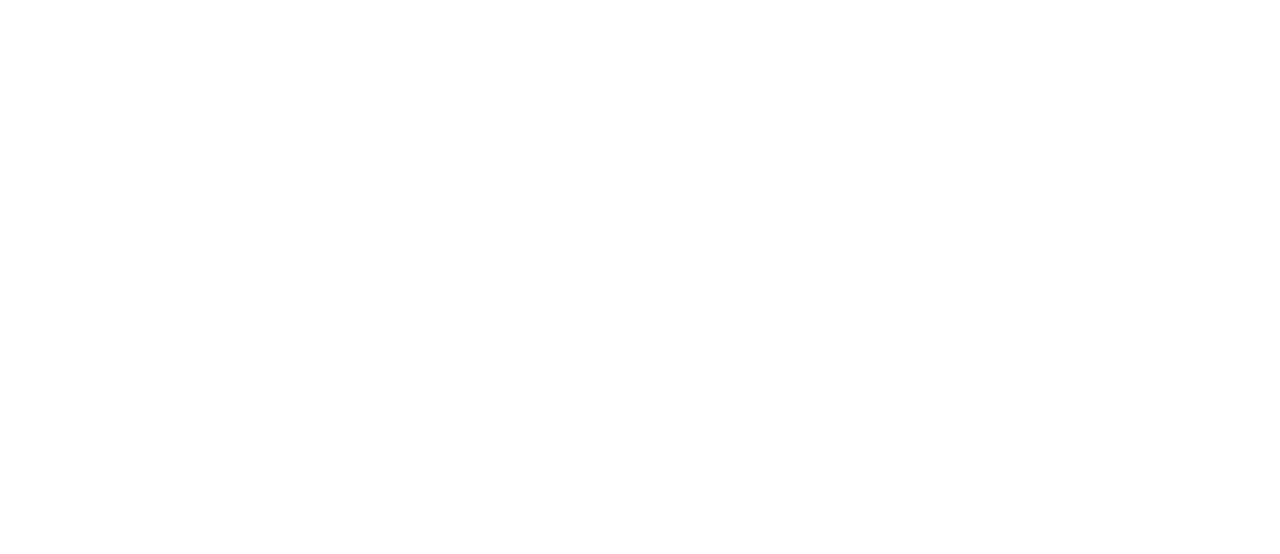
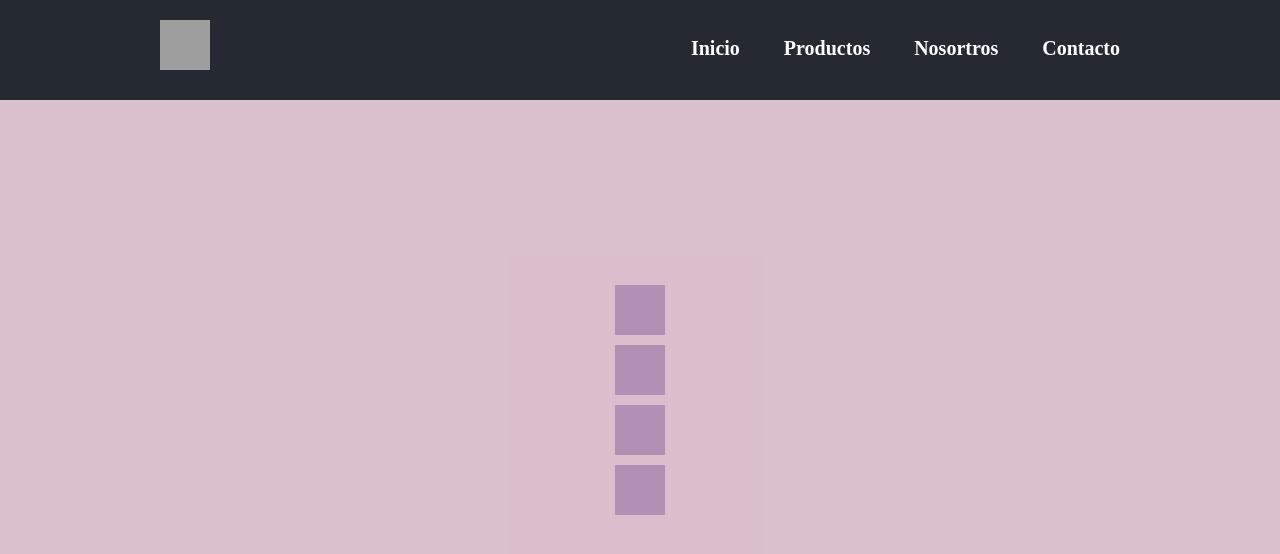
Before and after one commit to AntonioAnguianoG/Landing, a plain HTML site: page Landing.html in a window 1280 px wide. Drawn offline with Linux system fonts and the light colour scheme; grey boxes are pictures that could not be loaded.

Commit message:
colores e inicio de header

```diff
--- a/Landing.css
+++ b/Landing.css
@@ -3,3 +3,85 @@
     padding:0;
     box-sizing: border-box;
 }
+header{
+    width: 100%;
+    overflow:hidden;
+    background: #252932;
+    margin-bottom: 5px;
+}
+header img{
+    float:left;
+    width: 70px;
+    height: 70px;
+    padding: 10px;
+    margin: 10px;
+}
+header nav{
+    float:right;
+    line-height: 90px;
+}
+header nav a{
+    display:inline-block;
+    color:#fff;
+    text-decoration:none;
+    padding:10px 20px;
+    line-height:normal;
+    font-size:20px;
+    font-weight:bold;
+    -webkit-transition:all 500ms ease;
+    -o-transition:all 500ms ease;
+    transition: all 500ms ease;
+}
+header nav a:hover{
+    background: #f56f3a;
+    border-radius: 50px;
+}
+.header2{
+    position: fixed;
+    height: 100px;
+}
+.header2 img{
+    width: 70px;
+    height: 70px;
+    padding: 10px;
+    margin: 10px;
+}
+.header2 nav{
+    line-height:100px
+}
+@media screen and (max-width: 950px){
+    header .logo,
+    header nav{
+        width:100%;
+        text-align:center;
+        line-height:100px;
+    }
+    .header2{
+        height:auto;
+    }
+    .header2 .logo, .header2 nav{
+        line-height: 50px;
+    }
+}
+.warpper{
+    width: 100%;
+    max-width: 1000px;
+    margin:auto;
+    overflow:hidden;
+}
+
+.contenedor{
+    display: flex;
+    height: 100vh;
+    background-color: rgba(124, 28, 76, 0.281);
+    flex-direction: column;
+    justify-content: center;
+    align-items: center;
+}
+.seccion{
+    background-color: rgba(73, 28, 124, 0.281);
+    padding:5px;
+    margin: 5px;
+    width: 50px;
+    height: 50px;
+}
--- a/Landing.html
+++ b/Landing.html
@@ -8,6 +8,23 @@
     <title>Landing</title>
 </head>
 <body>
+    <header class="header2">
+        <div class="warpper">
+            <div class="logo"><img alt="photo 11" src="https://upload.wikimedia.org/wikipedia/commons/thumb/2/29/Trifuerza.svg/1200px-Trifuerza.svg.png"></div>
+            <nav>
+                <a href="#">Inicio</a>
+                <a href="#">Productos</a>
+                <a href="#">Nosortros</a>
+                <a href="#">Contacto</a>
+            </nav>
+        </div>
+    </header>
+    <div class="contenedor">
+            <div class="seccion jumbotron"></div>
+            <div class="seccion blog"></div>
+            <div class="seccion adicionales"></div>
+            <footer class="seccion footer"></footer>
+    </div>
 
 </body>
 </html>
```
